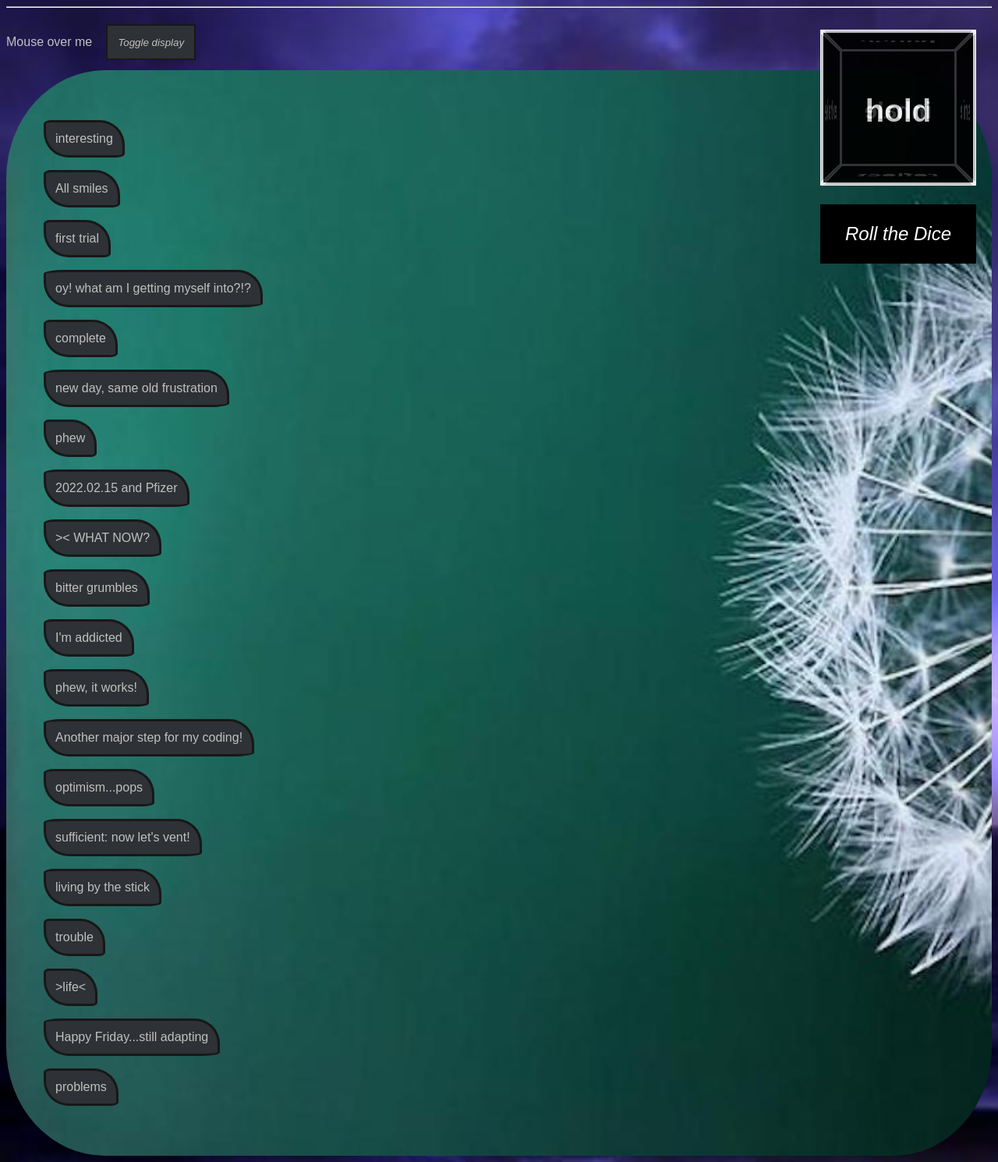
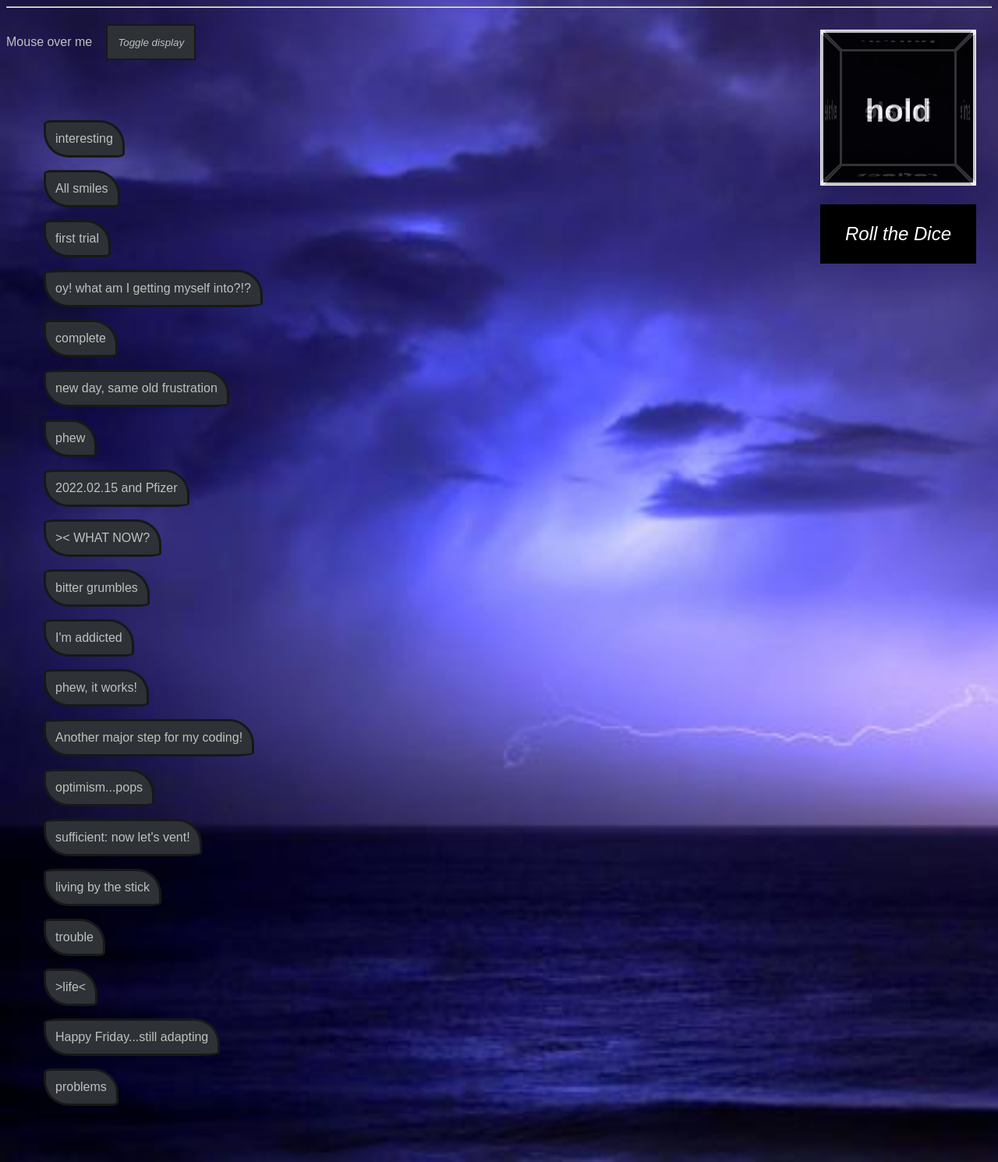
Before and after one commit to H-Len/VentOn, a Flask app: page / in a window 1280 px wide, after a click on "Toggle display". Shown: the part 63-1553 px from the top of the page at 78% size. Run offline with Flask 2, Linux system fonts and the light colour scheme; data comes from the database, SQL or seed files in the repository.

Commit message:
Update styles.css

```diff
--- a/static/styles.css
+++ b/static/styles.css
@@ -43,9 +43,7 @@ body {
     color: lightslategrey;
     width: 90%;
     background-color: bisque;
-    background-image: url("img/college_rule.jpg");
     width: fit-content;
-    background-repeat: no-repeat;
     background-size: cover;
 
 
@@ -94,7 +92,7 @@ button {
 }
 
 #content_section {
-    background-image: url("img/dandelion.jpg");
+    background-image: inherit;
     background-repeat: no-repeat;
     background-size: cover;
     border-radius: 10%;
```
